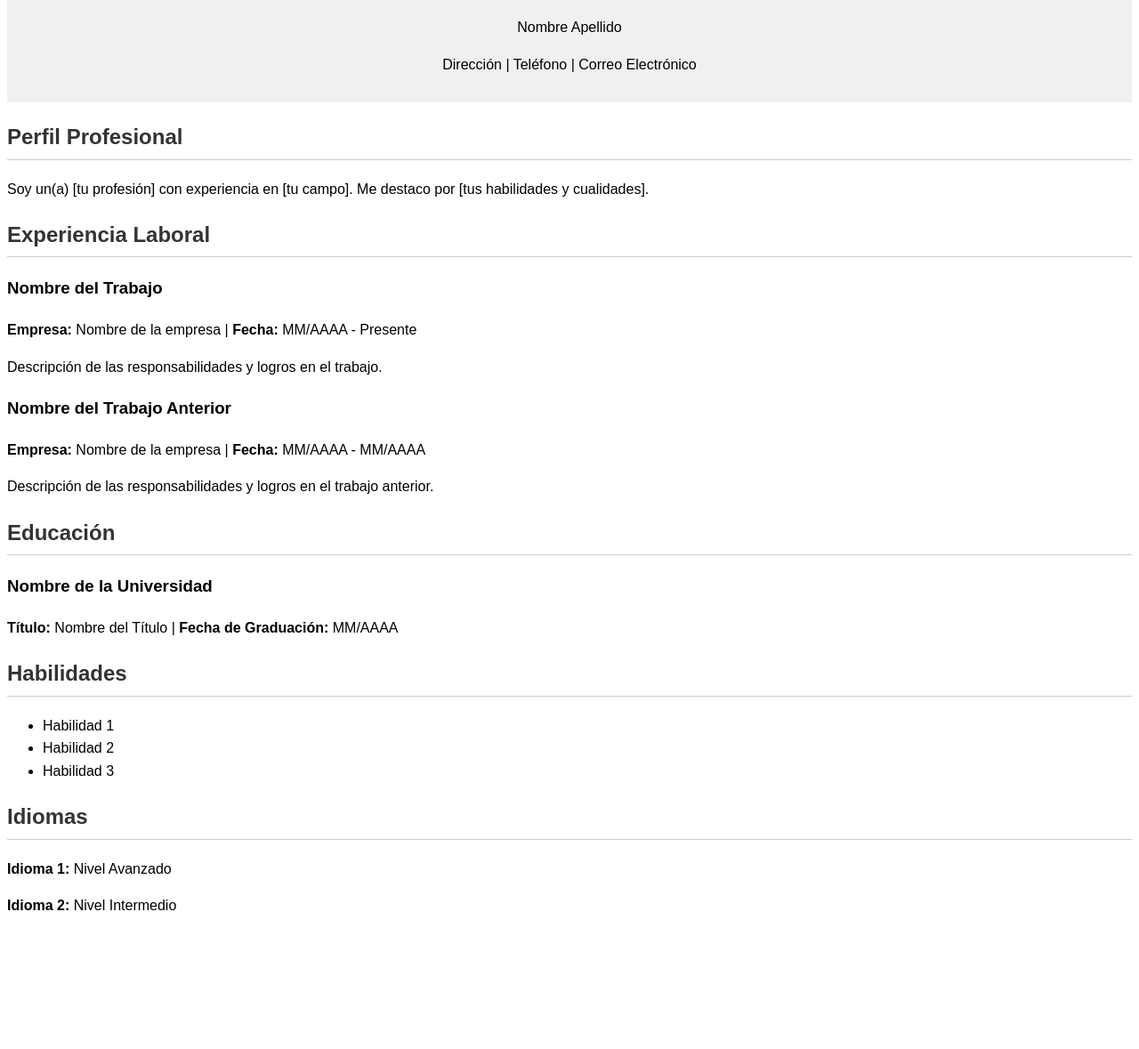
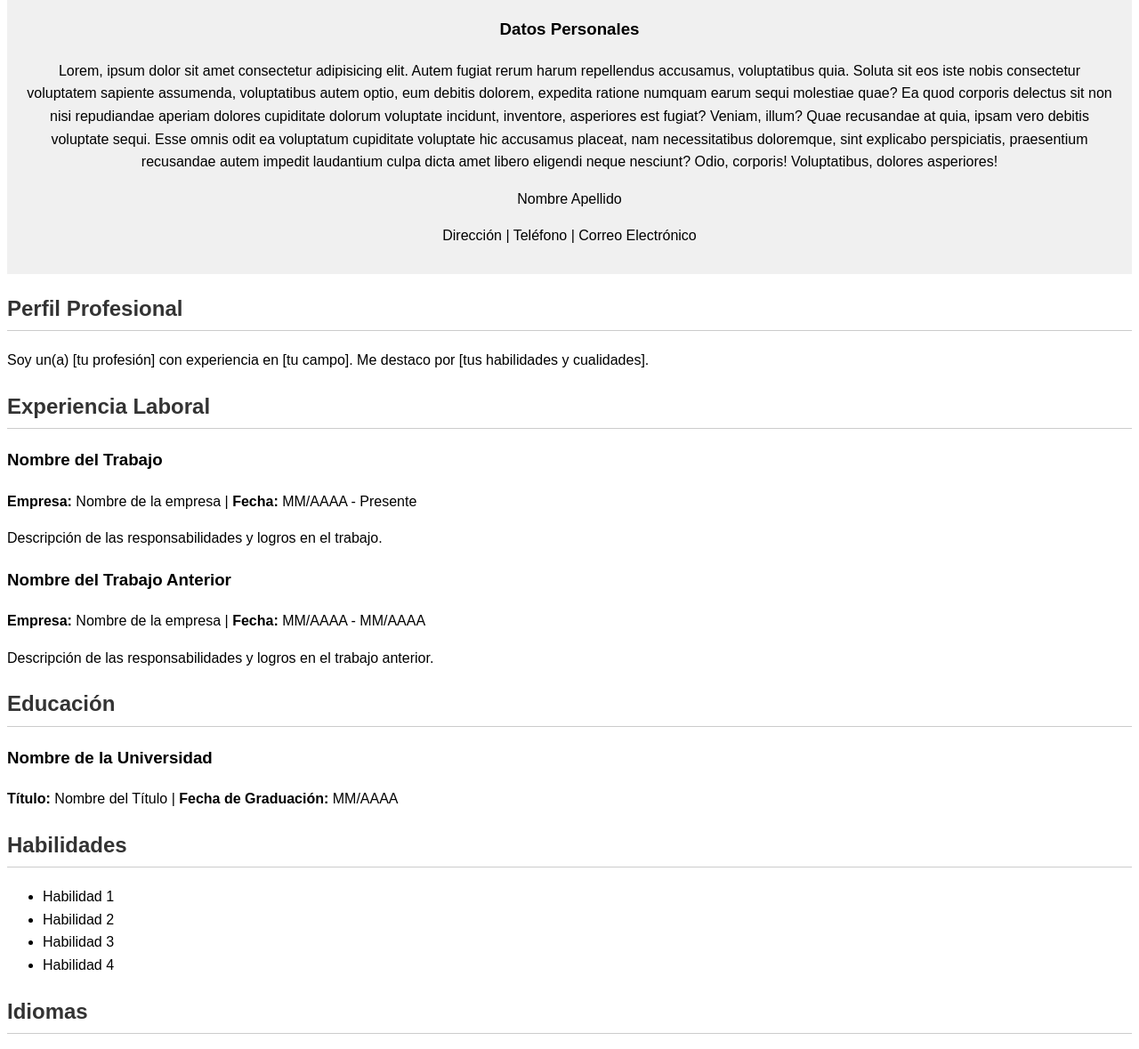
Before and after one commit to ismael-carlos-romero/cv, a plain HTML site: page index.html in a window 1280 px wide. Shown: the part 104-1283 px from the top of the page at 89% size. Before the commit the page ends 1155 px from the top, so only its background shows below. Drawn offline with Linux system fonts and the light colour scheme.

Commit message:
datos personales

```diff
--- a/index.html
+++ b/index.html
@@ -32,6 +32,8 @@
 <body>
     <header>
         <h1>Currículum Vitae</h1>
+        <h3><p>Datos Personales</p></h3>
+        <p>Lorem, ipsum dolor sit amet consectetur adipisicing elit. Autem fugiat rerum harum repellendus accusamus, voluptatibus quia. Soluta sit eos iste nobis consectetur voluptatem sapiente assumenda, voluptatibus autem optio, eum debitis dolorem, expedita ratione numquam earum sequi molestiae quae? Ea quod corporis delectus sit non nisi repudiandae aperiam dolores cupiditate dolorum voluptate incidunt, inventore, asperiores est fugiat? Veniam, illum? Quae recusandae at quia, ipsam vero debitis voluptate sequi. Esse omnis odit ea voluptatum cupiditate voluptate hic accusamus placeat, nam necessitatibus doloremque, sint explicabo perspiciatis, praesentium recusandae autem impedit laudantium culpa dicta amet libero eligendi neque nesciunt? Odio, corporis! Voluptatibus, dolores asperiores!</p>
         <p>Nombre Apellido</p>
         <p>Dirección | Teléfono | Correo Electrónico</p>
     </header>
@@ -69,6 +71,7 @@
                 <li>Habilidad 1</li>
                 <li>Habilidad 2</li>
                 <li>Habilidad 3</li>
+                <li>Habilidad 4</li>
             </ul>
         </article>
     </section>
```
